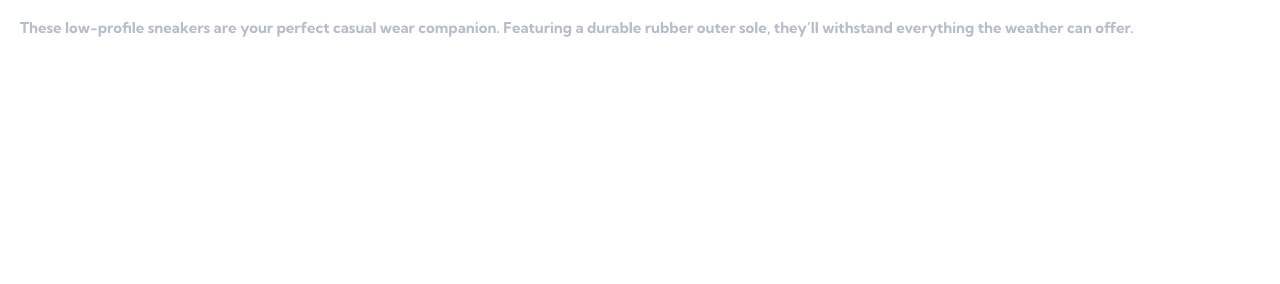
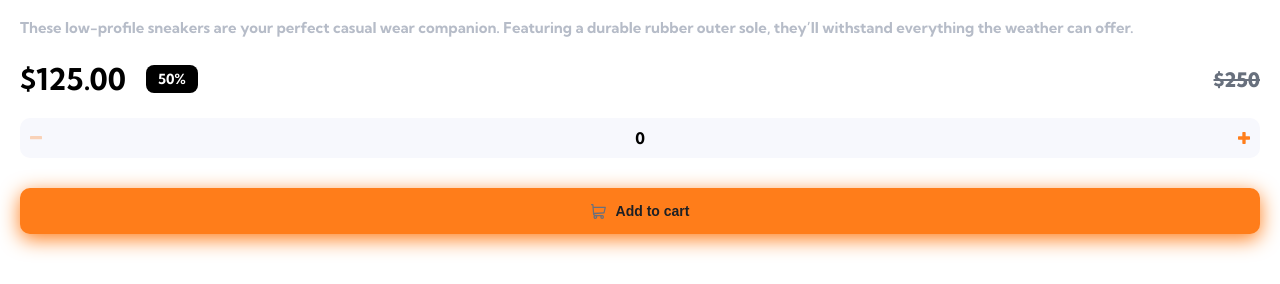
Before and after one commit to Diego2Drm/ecommerce-product, a React (Vite) app: page / in a window 1280 px wide. Shown: the part 452-736 px from the top of the page. Built offline with nearby package versions, Linux system fonts and the light colour scheme.

Commit message:
Component Counter,AddCart,Price

```diff
--- a/src/App.jsx
+++ b/src/App.jsx
@@ -1,5 +1,6 @@
 import { Description } from "./Components/Description/Description";
 import { Header } from "./Components/Header/Header";
+import { Price } from "./Components/Price/Price";
 import { Slider } from "./Components/Slider/Slider";
 import { Layout } from "./Layout";
 
@@ -12,6 +13,7 @@ function App() {
       <Header/>
       <Slider />
       <Description />
+      <Price />
     </Layout>
     </>
   );
--- /dev/null
+++ b/src/Components/Price/AddCart.jsx
@@ -0,0 +1,16 @@
+import React from "react";
+import style from "./Price.module.css"
+import iconCart from "../../assets/Icons/icon-cart.svg"
+
+function AddCart() {
+  return (
+    <>
+      <button className={style.btnAdd} >
+        <img src={iconCart} alt="cart" />
+        <span>Add to cart</span>
+      </button>
+    </>
+  );
+}
+
+export { AddCart };
--- /dev/null
+++ b/src/Components/Price/Counter.jsx
@@ -0,0 +1,36 @@
+import React, { useState } from "react";
+import style from "./Price.module.css";
+import minus from "../../assets/Icons/icon-minus.svg";
+import plus from "../../assets/Icons/icon-plus.svg";
+
+function Counter() {
+  const [quantity, setQuantity] = useState(0);
+
+  const minusQuantity = () => {
+    if(quantity == 0){
+      setQuantity(0)
+    } else{
+      setQuantity(quantity - 1);
+    }
+  };
+
+  const plusQuantity = () => {
+    setQuantity(quantity + 1);
+  };
+
+  return (
+    <>
+      <img src={minus} alt="minus"
+      onClick={minusQuantity}
+      className={quantity == 0 ? style.minusAllowed : style.minus}
+      />
+      <p className={style.quantityProduct}>
+        {quantity}
+      </p>
+      <img src={plus} alt="plus"
+      onClick={plusQuantity} />
+    </>
+  );
+}
+
+export { Counter };
--- /dev/null
+++ b/src/Components/Price/Price.jsx
@@ -0,0 +1,27 @@
+import React from "react";
+import style from "./Price.module.css";
+import { Counter } from "./Counter";
+import { AddCart } from "./AddCart";
+
+function Price() {
+  return (
+    <section className={style.container}>
+      <div className={style.price}>
+        <p className={style.priceDiscount}>
+          $125.00
+          <span className={style.discount}>50%</span>
+        </p>
+
+        <p className={style.priceOriginal}>$250</p>
+      </div>
+      <div className={style.counter}>
+        <Counter />
+      </div>
+      <div className={style.add} >
+        <AddCart />
+      </div>
+    </section>
+  );
+}
+
+export { Price };
--- /dev/null
+++ b/src/Components/Price/Price.module.css
@@ -0,0 +1,81 @@
+.container {
+  padding: 0 2rem;
+}
+.price {
+  display: flex;
+  justify-content: space-between;
+  align-items: center;
+}
+.priceDiscount {
+  font-size: 3rem;
+  font-weight: 700;
+  display: flex;
+  align-items: center;
+}
+
+.discount {
+  background: #000;
+  color: var(--White);
+  padding: 0.5rem 1.2rem;
+  border-radius: 0.8rem;
+  font-size: 1.4rem;
+  display: inline-block;
+  margin-inline-start: 2rem;
+}
+.priceOriginal {
+  font-size: 2rem;
+  color: var(--Dark-grayish-blue);
+  font-weight: 800;
+  text-decoration: line-through;
+}
+
+.counter {
+  background: var(--Light-grayish-blue);
+  width: 100%;
+  padding: 1rem;
+  border-radius: 1rem;
+  display: flex;
+  justify-content: space-between;
+  align-items: center;
+  margin: 2rem 0 3rem;
+}
+
+.minusAllowed{
+  cursor: not-allowed;
+  opacity: .3;
+}
+.minus{
+  opacity: 1;
+}
+
+.quantityProduct {
+  font-size: 1.6rem;
+  font-weight: 700;
+}
+
+.add {
+  width: 100%;
+}
+
+.btnAdd {
+  width: 100%;
+  border-radius: 1rem;
+  border: none;
+  background: var(--Orange);
+  padding: 1.5rem 1rem;
+  display: flex;
+  justify-content: center;
+  align-items: center;
+  box-shadow: 0 0.5rem 2rem rgba(255, 125, 26, 1);
+}
+.btnAdd img {
+  width: 1.5rem;
+  height: 1.5rem;
+}
+.btnAdd span {
+  display: inline-block;
+  margin-inline-start: 1rem;
+  font-size: 1.4rem;
+  font-weight: 900;
+  color: var(--Very-dark-blue);
+}
```
